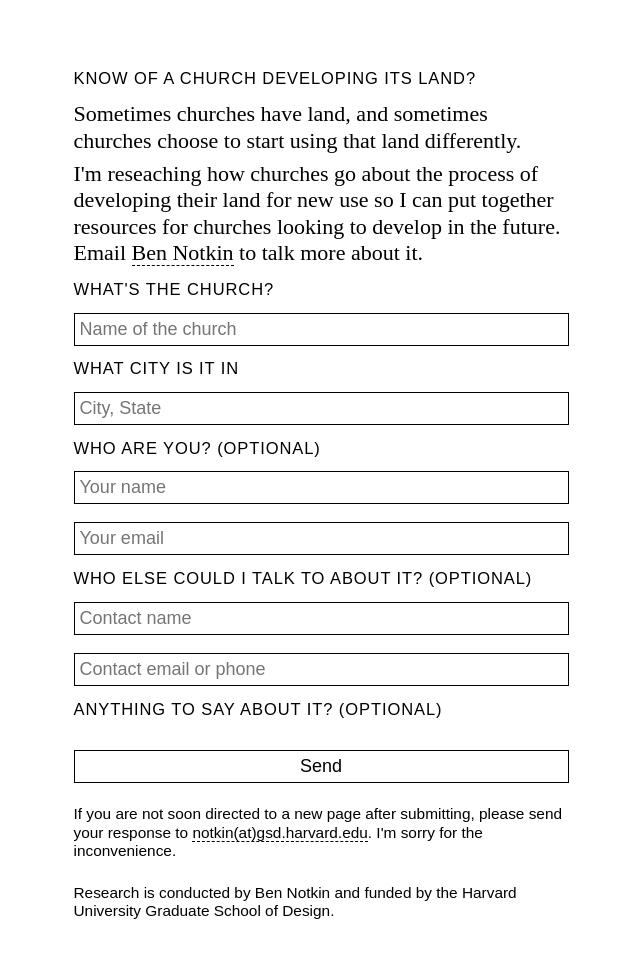
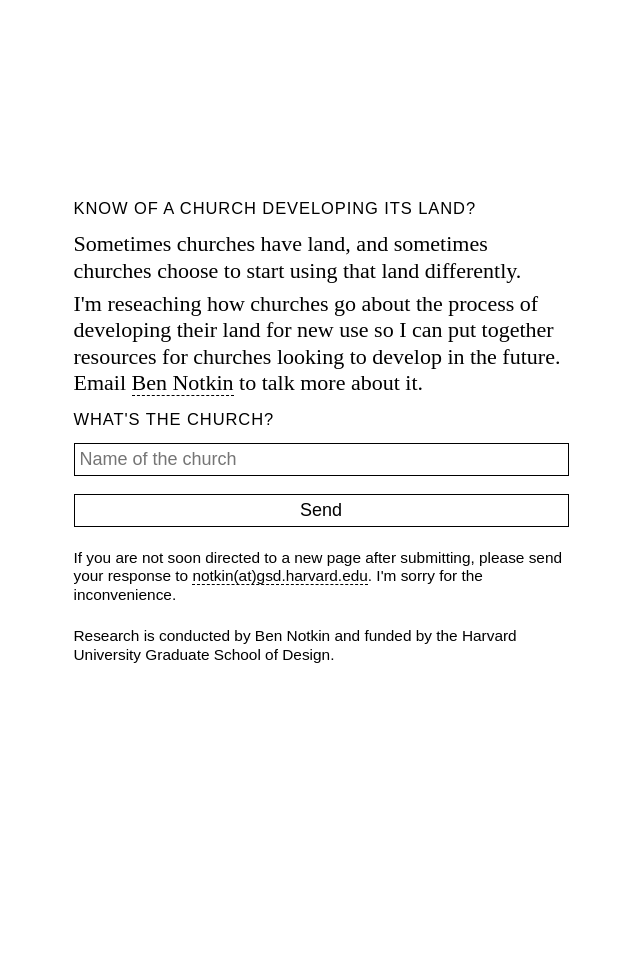
Before and after one commit to bennotkin/bennotkin.github.io, a Jekyll site: the page church-land.html, which Jekyll copies as it is, in a window 1280 px wide. Shown: the whole page, without its empty margins (319-959 px from the left). Built offline with Jekyll 4.4.1, drawn with Linux system fonts in a browser that asks for light colours; after the commit the page ends 900 px from its top, so only the background shows below that.

Commit message:
Update church-land.html

```diff
--- a/church-land.html
+++ b/church-land.html
@@ -26,7 +26,7 @@
       <form name="submit-to-google-sheet">
         <h2 class="sc">What's the church?</h2>
         <input class="nosubmit" type="text" name="church_name" placeholder="Name of the church" required>
-        <h2 class="sc">What city is it in</h2>
+        <!-- <h2 class="sc">What city is it in</h2>
         <input class="nosubmit" type="text" name="church_city" required placeholder="City, State">
         <h2 class="sc">Who are you? (Optional)</h2>
         <input class="nosubmit" type="text" name="user_name" placeholder="Your name">
@@ -34,7 +34,7 @@
         <h2 class="sc">Who else could I talk to about it? (Optional)</h2>
         <input class="nosubmit" type="text" name="contact_name" placeholder="Contact name">
         <input class="nosubmit" type="text" name="contact_contact" placeholder="Contact email or phone">
-        <h2 class="sc">Anything to say about it? (optional)</h2>
+        <h2 class="sc">Anything to say about it? (optional)</h2> -->
         <!-- <textarea id="church-description" name="description" placeholder="What do you find interesting about the project? Who was involved? What was built? What were the goals? etc." rows=4></textarea> -->
         <button type="submit">Send</button>
       </form>
```
